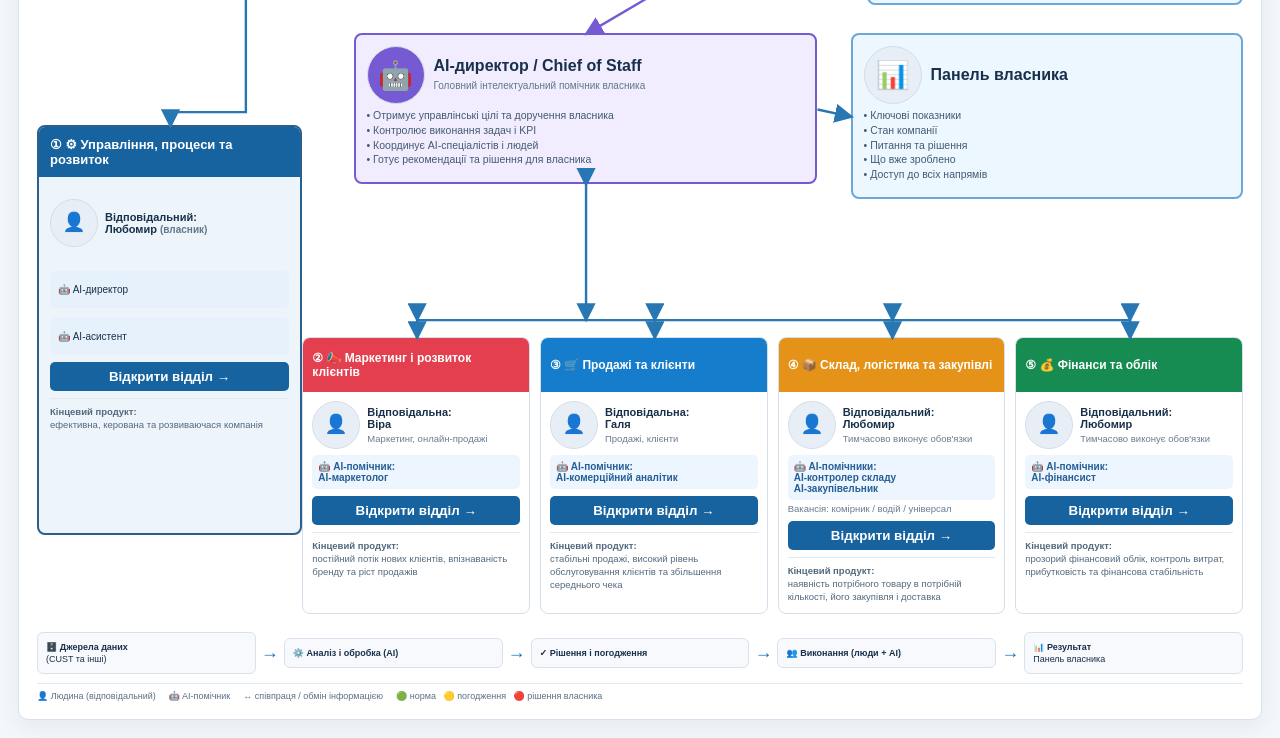
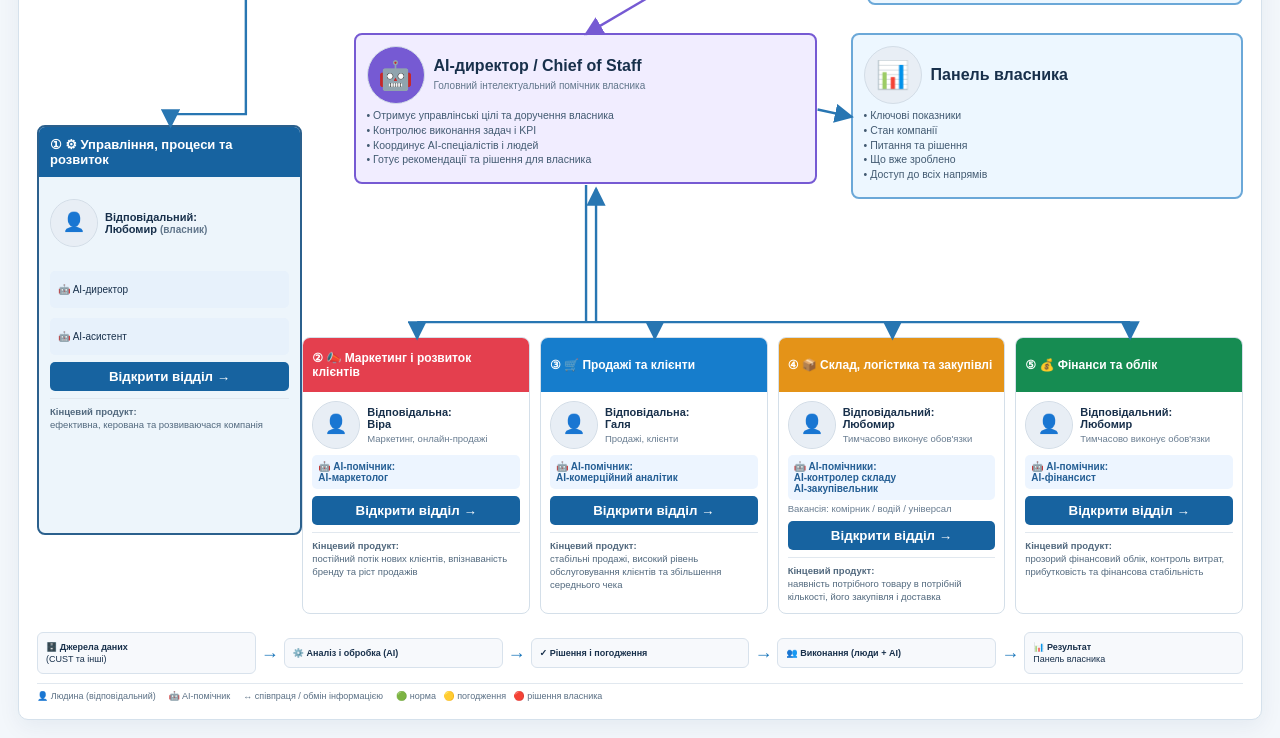
Before and after one commit to fz89sdwb2g-cloud/my-company, a plain HTML site: page org-v2.html in a window 1280 px wide. Shown: the part 212-950 px from the top of the page. Drawn offline with Linux system fonts and the light colour scheme.

Commit message:
Clean org chart arrows to match approved reference

```diff
--- a/org-v2.html
+++ b/org-v2.html
@@ -14,7 +14,15 @@ function roleCabinet(id){let x=rd(id);document.getElementById('detail').innerHTM
 function editRole(id){let x=rd(id);document.getElementById('detail').innerHTML=`<h2>✏️ Редагувати роль</h2><img id="preview" class="preview" src="${x.photo||ph(id)}"><div class="field"><label>Ім’я / назва ролі</label><input id="ername" value="${esc(x.name)}"></div><div class="field"><label>Посада / роль</label><input id="ertitle" value="${esc(x.title)}"></div><div class="field"><label>Опис</label><textarea id="erdesc">${esc(x.desc)}</textarea></div><div class="field"><label>Фотографія</label><input id="erphoto" type="file" accept="image/*" onchange="previewPhoto(this)"></div><button class="btn" onclick="saveEdit('${id}')">💾 Зберегти</button>`;document.getElementById('modal').classList.add('on')}
 function previewPhoto(i){if(i.files&&i.files[0]){let r=new FileReader();r.onload=e=>document.getElementById('preview').src=e.target.result;r.readAsDataURL(i.files[0])}}function saveEdit(id){let x=rd(id),f=document.getElementById('erphoto').files[0];x.name=document.getElementById('ername').value.trim()||x.name;x.title=document.getElementById('ertitle').value.trim();x.desc=document.getElementById('erdesc').value.trim();let done=()=>{R[id]=x;localStorage.setItem('myCompanyOrgRoles_v26',JSON.stringify(R));paint();roleCabinet(id)};if(f){let r=new FileReader();r.onload=e=>{x.photo=e.target.result;done()};r.readAsDataURL(f)}else done()}function closeModal(){document.getElementById('modal').classList.remove('on')}
 function point(el,side){const c=document.getElementById('chart').getBoundingClientRect(),r=el.getBoundingClientRect();if(side==='top')return{x:r.left-c.left+r.width/2,y:r.top-c.top};if(side==='bottom')return{x:r.left-c.left+r.width/2,y:r.bottom-c.top};if(side==='left')return{x:r.left-c.left,y:r.top-c.top+r.height/2};return{x:r.right-c.left,y:r.top-c.top+r.height/2}}
-function path(d,color='#2876b2',both=false){return `<path d="${d}" stroke="${color}" stroke-width="2.4" fill="none" marker-end="url(#${color==='#765ad3'?'ap':'a'})" ${both?`marker-start="url(#${color==='#765ad3'?'ap':'a'})"`:''}/>`}
-function drawLinks(){if(innerWidth<=850)return;const g=document.getElementById('linkPaths'),o=document.getElementById('ownerCard'),a=document.getElementById('assistantCard'),m=document.getElementById('managementCard'),d=document.getElementById('directorCard'),p=document.getElementById('ownerPanelCard');let html='';let x=point(o,'right'),y=point(a,'left');html+=path(`M${x.x} ${x.y} L${y.x} ${y.y}`,'#2876b2',true);x=point(o,'bottom');y=point(d,'top');html+=path(`M${x.x} ${x.y} L${y.x} ${y.y}`,'#765ad3',true);x=point(o,'left');y=point(m,'top');let mid=x.x-(x.x-y.x)*.72;html+=path(`M${x.x} ${x.y} L${mid} ${x.y} L${mid} ${y.y-14} L${y.x} ${y.y-14} L${y.x} ${y.y}`);x=point(d,'right');y=point(p,'left');html+=path(`M${x.x} ${x.y} L${y.x} ${y.y}`);const cards=['marketingCard','salesCard','warehouseCard','financeCard'].map(id=>document.getElementById(id));const db=point(d,'bottom');const tops=cards.map(e=>point(e,'top'));const busY=Math.min(...tops.map(q=>q.y))-18;html+=`<path d="M${Math.min(...tops.map(q=>q.x))} ${busY} L${Math.max(...tops.map(q=>q.x))} ${busY}" stroke="#2876b2" stroke-width="2.4" fill="none"/>`;html+=`<path d="M${db.x} ${db.y} L${db.x} ${busY}" stroke="#2876b2" stroke-width="2.4" fill="none" marker-start="url(#a)" marker-end="url(#a)"/>`;tops.forEach(q=>html+=`<path d="M${q.x} ${busY} L${q.x} ${q.y}" stroke="#2876b2" stroke-width="2.4" fill="none" marker-start="url(#a)" marker-end="url(#a)"/>`);g.innerHTML=html}
-paint();requestAnimationFrame(drawLinks);addEventListener('resize',()=>requestAnimationFrame(drawLinks));
+function arrow(d,color='#2876b2',start=false,end=true){const id=color==='#765ad3'?'ap':'a';return `<path d="${d}" stroke="${color}" stroke-width="2.4" fill="none" ${start?`marker-start="url(#${id})"`:''} ${end?`marker-end="url(#${id})"`:''}/>`}
+function drawLinks(){const g=document.getElementById('linkPaths');if(innerWidth<=850){g.innerHTML='';return}const o=document.getElementById('ownerCard'),a=document.getElementById('assistantCard'),m=document.getElementById('managementCard'),d=document.getElementById('directorCard'),p=document.getElementById('ownerPanelCard');let html='';let x=point(o,'right'),y=point(a,'left');html+=arrow(`M${x.x} ${x.y} L${y.x} ${y.y}`,'#2876b2',true,true);x=point(o,'bottom');y=point(d,'top');html+=arrow(`M${x.x} ${x.y} L${y.x} ${y.y}`,'#765ad3',true,true);x=point(o,'left');y=point(m,'top');let mid=x.x-(x.x-y.x)*.72;html+=arrow(`M${x.x} ${x.y} L${mid} ${x.y} L${mid} ${y.y-12} L${y.x} ${y.y-12} L${y.x} ${y.y}`);x=point(d,'right');y=point(p,'left');html+=arrow(`M${x.x} ${x.y} L${y.x} ${y.y}`);
+const cards=['marketingCard','salesCard','warehouseCard','financeCard'].map(id=>document.getElementById(id));const db=point(d,'bottom');const tops=cards.map(e=>point(e,'top'));const busY=Math.min(...tops.map(q=>q.y))-16;const left=tops[0].x,right=tops[tops.length-1].x;
+/* one clean trunk from AI director to a horizontal distribution line */
+html+=`<path d="M${db.x} ${db.y} L${db.x} ${busY} M${left} ${busY} L${right} ${busY}" stroke="#2876b2" stroke-width="2.4" fill="none"/>`;
+/* each department gets exactly one vertical connector; arrows sit only at the department edge */
+tops.forEach(q=>{html+=arrow(`M${q.x} ${busY} L${q.x} ${q.y}`,'#2876b2',false,true)});
+/* one upward feedback arrow on the central trunk, representing all departments reporting to AI director */
+const feedbackX=db.x+10;html+=arrow(`M${feedbackX} ${busY} L${feedbackX} ${db.y+4}`,'#2876b2',false,true);
+g.innerHTML=html}
+paint();requestAnimationFrame(drawLinks);addEventListener('load',drawLinks);addEventListener('resize',()=>requestAnimationFrame(drawLinks));
 </script></body></html>
```
